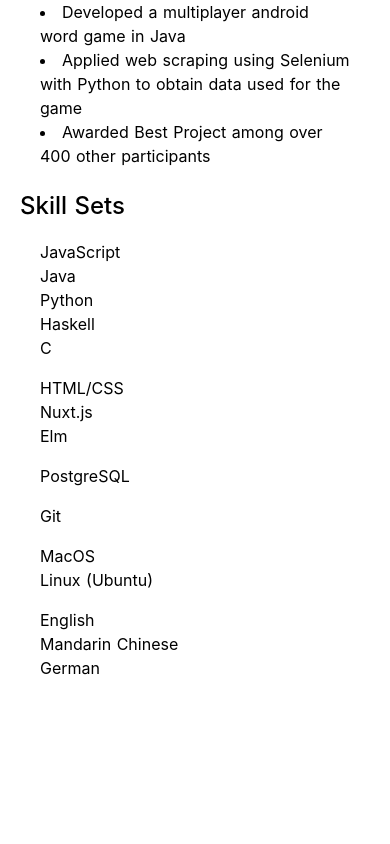
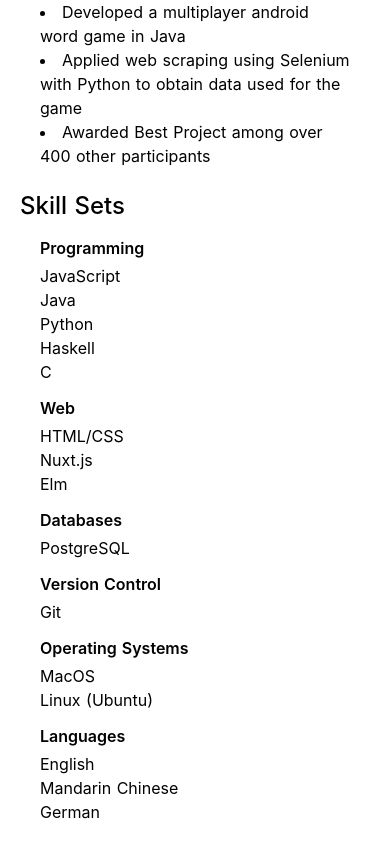
Before and after one commit to wailunlim/my-new-site, a Nuxt app: page /curriculum-vitae in a window 390 px wide. Shown: the part 2606-3450 px from the top of the page. Before the commit the page ends 3306 px from the top, so only its background shows below. Built offline with nearby package versions, Linux system fonts and the light colour scheme.

Commit message:
Update skillsets mobile view

```diff
--- a/components/curriculum-vitae/SkillSetsSegment/index.vue
+++ b/components/curriculum-vitae/SkillSetsSegment/index.vue
@@ -7,6 +7,9 @@
         </p>
       </template>
       <template v-slot:body>
+        <p class="font-semibold md:hidden">
+          Programming
+        </p>
         <ul class="mt-1">
           <li>JavaScript</li>
           <li>Java</li>
@@ -32,6 +35,9 @@
         </p>
       </template>
       <template v-slot:body>
+        <p class="font-semibold md:hidden">
+          Web
+        </p>
         <ul class="mt-1">
           <li>HTML/CSS</li>
           <li>Nuxt.js</li>
@@ -53,6 +59,9 @@
         </p>
       </template>
       <template v-slot:body>
+        <p class="font-semibold md:hidden">
+          Databases
+        </p>
         <ul class="mt-1">
           <li>PostgreSQL</li>
         </ul>
@@ -70,6 +79,9 @@
         </p>
       </template>
       <template v-slot:body>
+        <p class="font-semibold md:hidden">
+          Version Control
+        </p>
         <ul class="mt-1">
           <li>Git</li>
         </ul>
@@ -87,6 +99,9 @@
         </p>
       </template>
       <template v-slot:body>
+        <p class="font-semibold md:hidden">
+          Operating Systems
+        </p>
         <ul class="mt-1">
           <li>MacOS</li>
           <li>Linux (Ubuntu)</li>
@@ -106,6 +121,9 @@
         </p>
       </template>
       <template v-slot:body>
+        <p class="font-semibold md:hidden">
+          Languages
+        </p>
         <ul class="mt-1">
           <li>English</li>
           <li>Mandarin Chinese</li>
```
